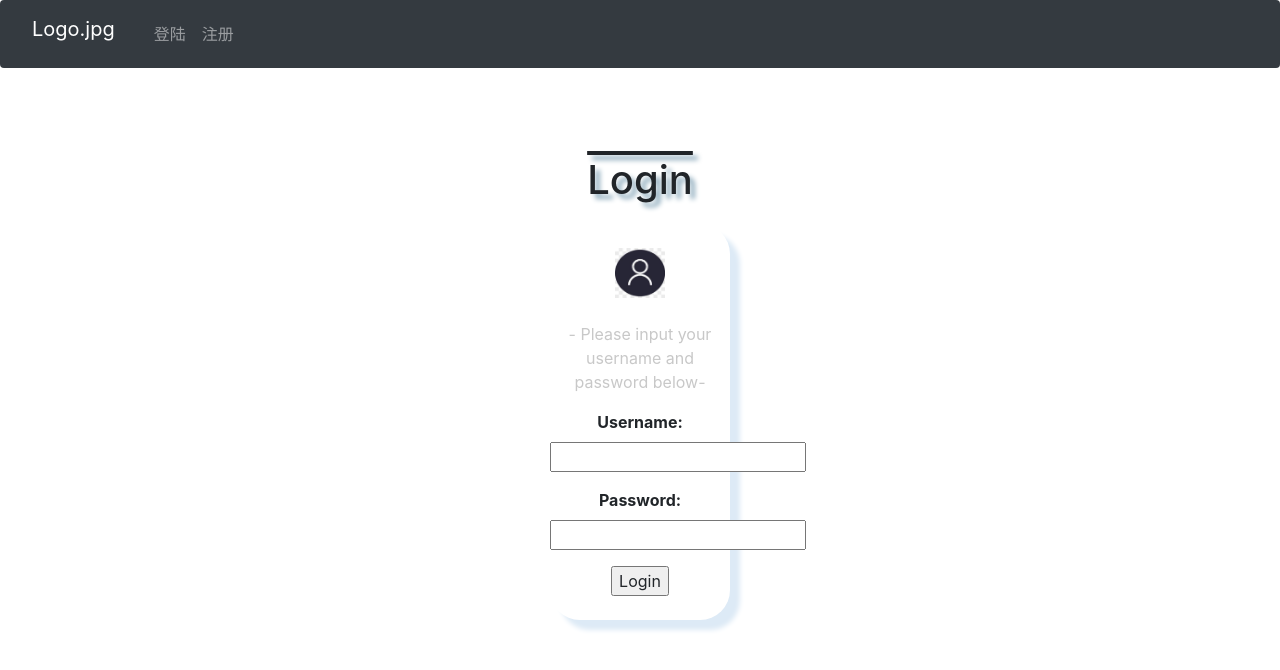
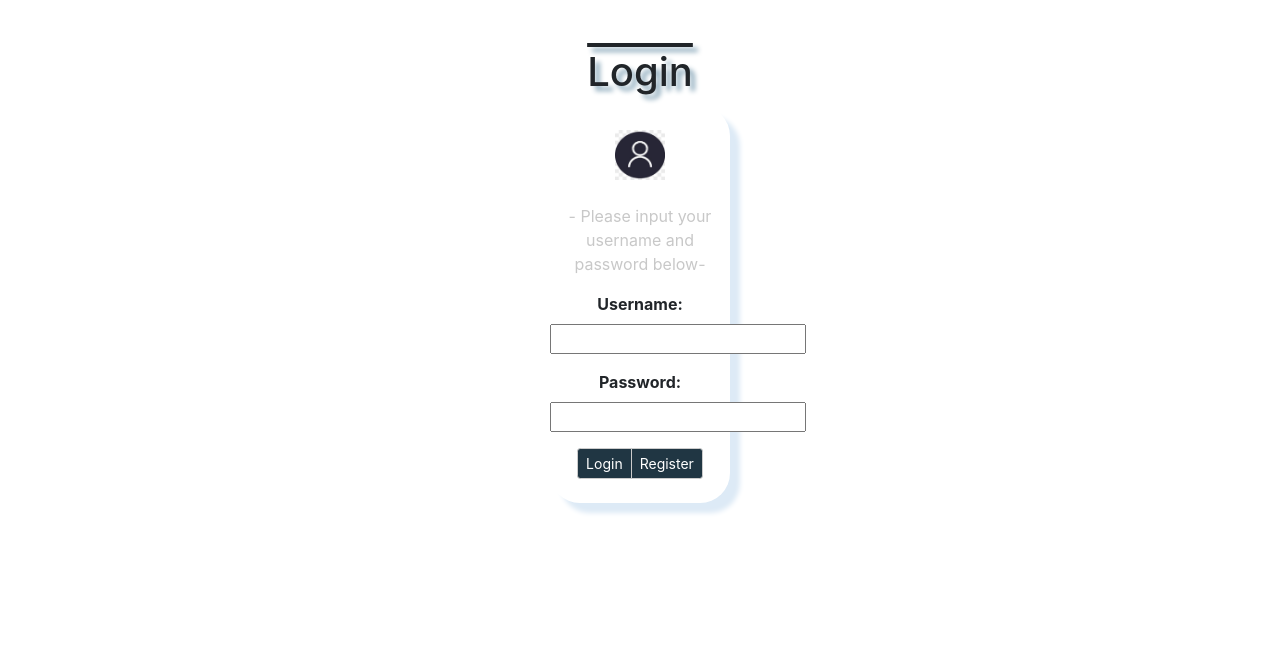
Before and after one commit to Group-18-Web-Development/Library_Reservation, a Django app: page /account/login/ in a window 1280 px wide. Shown: the top 670 px of the page. Run offline with Django 3.2, Linux system fonts and the light colour scheme; some libraries are stand-ins or nearby versions.

Commit message:
去除login导航栏 调整按钮

```diff
--- a/static/account/css/login.css
+++ b/static/account/css/login.css
@@ -1,3 +1,4 @@
+
 .content
 {
     margin: 10px 550px 100px;
--- a/templates/Account_App/login.html
+++ b/templates/Account_App/login.html
@@ -4,11 +4,12 @@
     {{ block.super }}
     <link rel="stylesheet" href="https://cdn.staticfile.org/twitter-bootstrap/4.3.1/css/bootstrap.min.css">
     <link rel="stylesheet" href="/static/account/css/login.css">
+    <link rel="stylesheet" href="https://cdn.staticfile.org/twitter-bootstrap/4.3.1/css/bootstrap.min.css">
 {% endblock %}
 
 
-{% block header %}
-    <!-- 导航 -->
+{% block invisible-header %}
+
     <div class="sticky">
         <nav class="navbar navbar-expand-sm bg-dark navbar-dark">
             <!-- Brand/logo -->
@@ -27,7 +28,6 @@
     </div>
 {% endblock %}
 
-
 {% block content %}
     <br>
     <br>
@@ -41,7 +41,10 @@
         <p style="color:#C8C8C8">- Please input your username and password below-</p>
         <form class="form-horizontal" action="." method="post">{% csrf_token %}
             {{ form.as_p }}
-            <input type="submit" value="Login">
+            <div class="btn-group btn-group-sm">
+    <button type="button" class="btn btn-primary" style="background-color: #203643;border-color: #cccccc" >Login</button>
+    <button type="button" class="btn btn-primary" style="background-color: #203643;border-color: #cccccc" >Register</button>
+  </div>
         </form>
         <br>
     </div>
```
Also changed, not shown: static/image/img-test.jpg (added).
